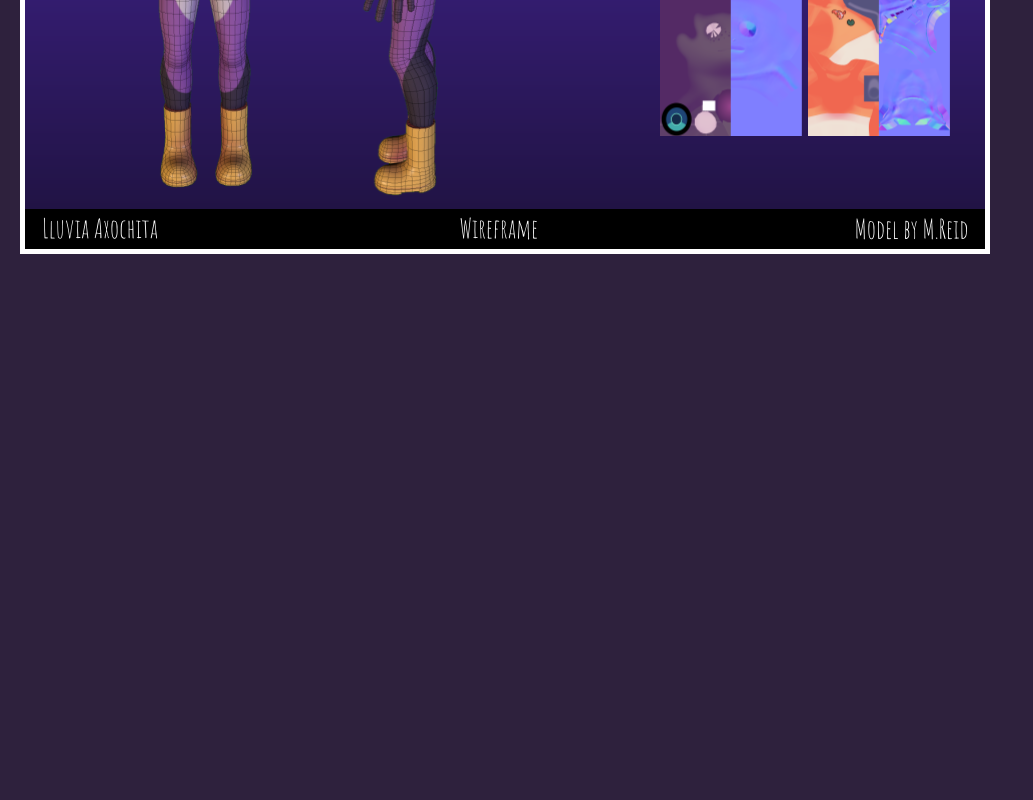
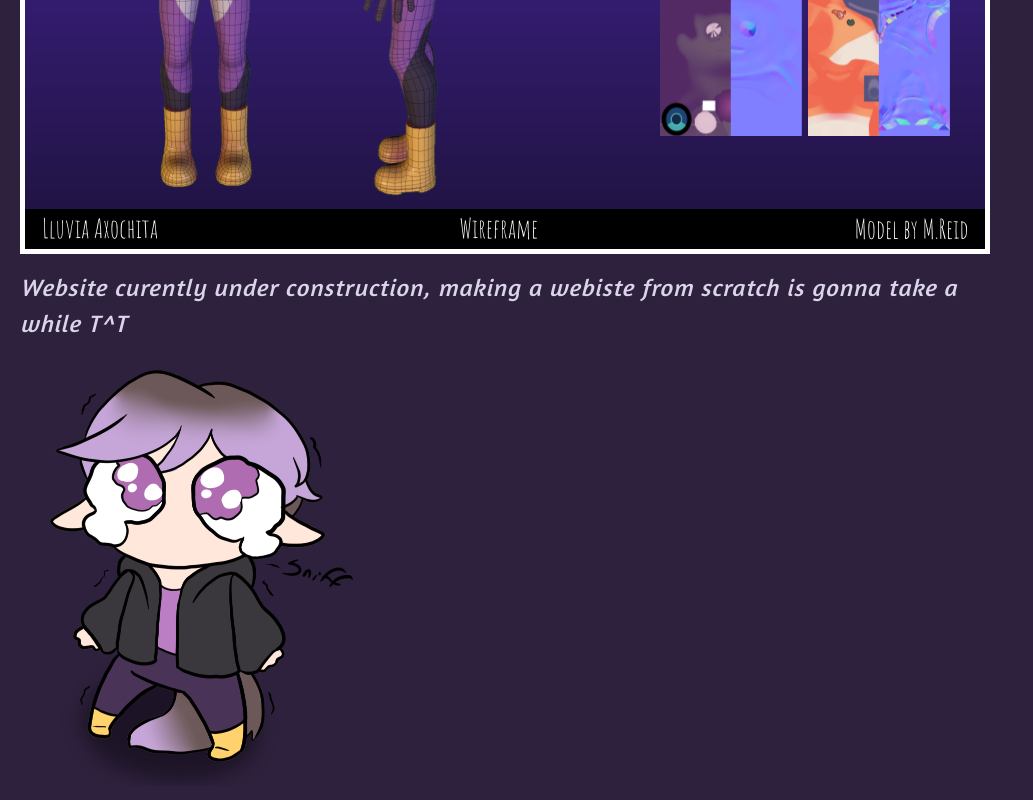
Before and after one commit to MReidGameArt/mreidgameart.io, a plain HTML site: page portfolioLluvia.html in a window 1280 px wide. Shown: the part 4575-5375 px from the top of the page, without its empty margins (0-1033 px from the left). Before the commit the page ends 4843 px from the top, so only its background shows below. Drawn offline with Linux system fonts and the light colour scheme.

Commit message:
Update portfolioLluvia.html

```diff
--- a/portfolioLluvia.html
+++ b/portfolioLluvia.html
@@ -176,6 +176,7 @@
     <img src="Images/L06.png" alt="" style="border: 5px solid #FFFFFF;" width="960"height="540">
     <img src="Images/L07.png" alt="" style="border: 5px solid #FFFFFF;" width="960"height="540">
     <img src="Images/L08.png" alt="" style="border: 5px solid #FFFFFF;" width="960"height="540">
-
+    <p><em> Website curently under construction, making a webiste from scratch is gonna take a while T^T</em></p>
+    <img src="Images/Emote_Sad.png" alt="" width="349.5"height="434">
 </body>
 </html>
```
